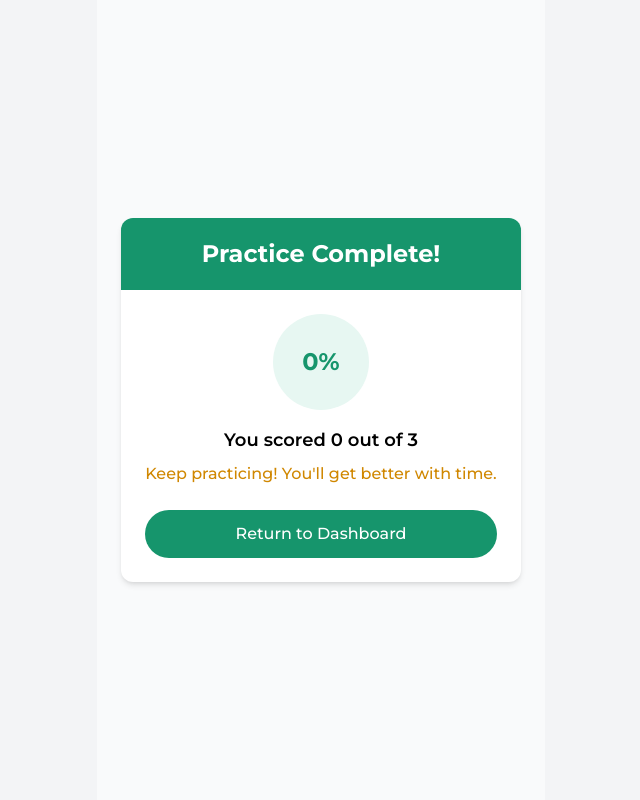
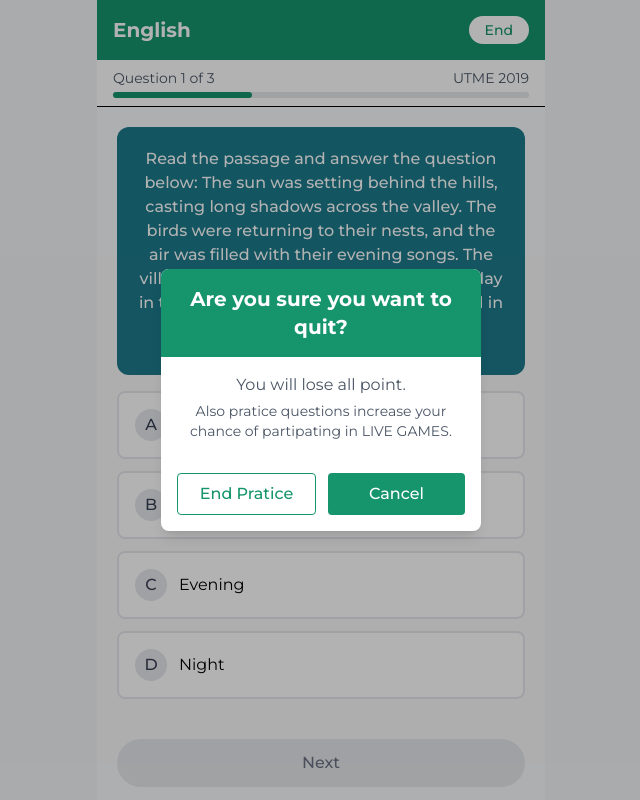
Before and after one commit to dexnis8/pwa-test, a React (Vite) app: page /practice/session in a window 1280 px wide. Both pictures are taken after a click on the button "End". Shown: the whole page, without its empty margins (319-959 px from the left). Built offline with nearby package versions, Linux system fonts and the light colour scheme.

Commit message:
added quit modal

```diff
--- a/src/pages/PracticeSession.jsx
+++ b/src/pages/PracticeSession.jsx
@@ -1,6 +1,8 @@
+/* eslint-disable no-unused-vars */
 import React, { useState, useEffect } from "react";
 import { useNavigate } from "react-router-dom";
 import questionsData from "../data/questions.json";
+import { motion, AnimatePresence } from "framer-motion";
 
 // Custom hook to get query parameters
 const useQuery = () => {
@@ -26,6 +28,7 @@ const PracticeSession = () => {
   const [quizCompleted, setQuizCompleted] = useState(false);
   const [timeLeft, setTimeLeft] = useState(timeLimit * 60); // Convert minutes to seconds
   const [timerActive, setTimerActive] = useState(mode === "time-based");
+  const [showQuitModal, setShowQuitModal] = useState(false);
 
   // Format time as MM:SS
   const formatTime = (seconds) => {
@@ -122,6 +125,20 @@ const PracticeSession = () => {
     navigate("/dashboard");
   };
 
+  const handleEndClick = () => {
+    setShowQuitModal(true);
+  };
+
+  const handleConfirmQuit = () => {
+    setShowQuitModal(false);
+    setQuizCompleted(true);
+    setTimerActive(false);
+  };
+
+  const handleCancelQuit = () => {
+    setShowQuitModal(false);
+  };
+
   if (questions.length === 0) {
     return (
       <div className="flex items-center justify-center min-h-screen bg-gray-50">
@@ -200,10 +217,7 @@ const PracticeSession = () => {
           )}
         </h1>
         <button
-          onClick={() => {
-            setQuizCompleted(true);
-            setTimerActive(false);
-          }}
+          onClick={handleEndClick}
           className="px-4 py-1 bg-white rounded-full text-[#16956C] text-sm font-medium"
         >
           End
@@ -292,7 +306,9 @@ const PracticeSession = () => {
               }`}
               disabled={showFeedback}
             >
-              <span className="mr-3">{String.fromCharCode(65 + index)}</span>
+              <span className="flex-shrink-0 w-8 h-8 rounded-full bg-gray-200 text-gray-700 flex items-center justify-center mr-3 font-medium">
+                {String.fromCharCode(65 + index)}
+              </span>
               <span>{option}</span>
               {showFeedback && selectedAnswer === option && (
                 <span className="ml-auto">
@@ -392,6 +408,52 @@ const PracticeSession = () => {
           Next
         </button>
       </div>
+
+      {/* Quit Confirmation Modal */}
+      <AnimatePresence>
+        {showQuitModal && (
+          <div className="fixed inset-0 z-50 flex items-center justify-center p-4 bg-black/30">
+            <motion.div
+              initial={{ opacity: 0, scale: 0.9 }}
+              animate={{ opacity: 1, scale: 1 }}
+              exit={{ opacity: 0, scale: 0.9 }}
+              className="bg-white rounded-lg shadow-lg overflow-hidden w-full max-w-xs"
+            >
+              {/* Modal Header */}
+              <div className="bg-[#16956C] p-4 text-white text-center">
+                <h2 className="font-bold text-xl">
+                  Are you sure you want to quit?
+                </h2>
+              </div>
+
+              {/* Modal Body */}
+              <div className="p-4 text-center text-gray-600">
+                <p className="mb-1">You will lose all point.</p>
+                <p className="text-sm">
+                  Also pratice questions increase your chance of partipating in
+                  LIVE GAMES.
+                </p>
+              </div>
+
+              {/* Modal Footer */}
+              <div className="p-4 flex space-x-3">
+                <button
+                  onClick={handleConfirmQuit}
+                  className="flex-1 py-2 px-4 rounded border border-[#16956C] text-[#16956C] font-medium hover:bg-gray-50 transition-colors"
+                >
+                  End Pratice
+                </button>
+                <button
+                  onClick={handleCancelQuit}
+                  className="flex-1 py-2 px-4 rounded bg-[#16956C] text-white font-medium hover:bg-[#138055] transition-colors"
+                >
+                  Cancel
+                </button>
+              </div>
+            </motion.div>
+          </div>
+        )}
+      </AnimatePresence>
     </div>
   );
 };
```
